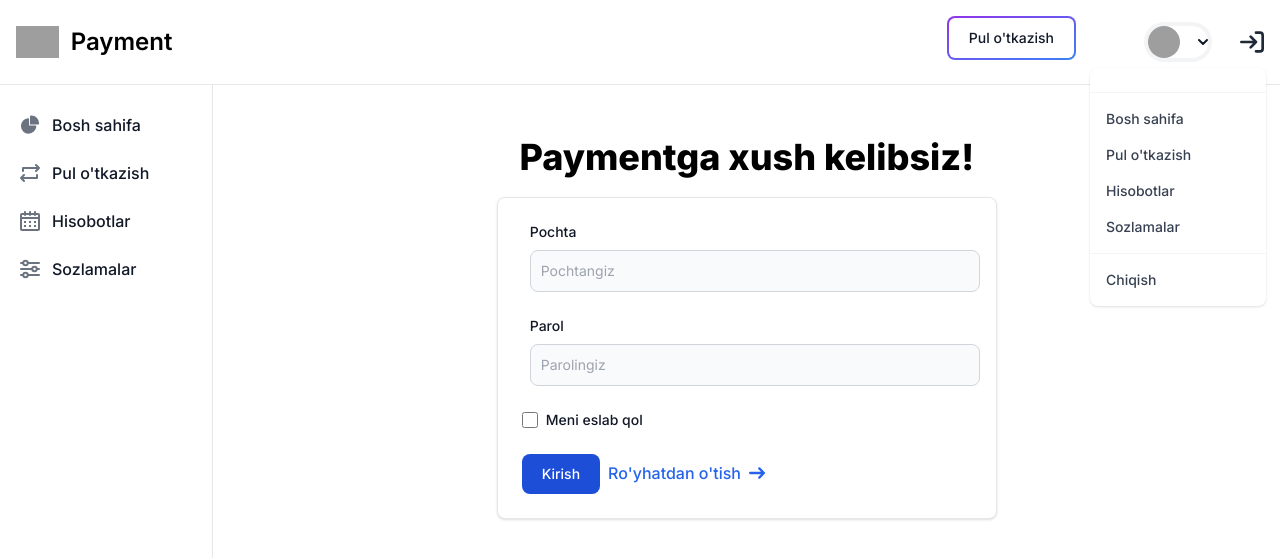
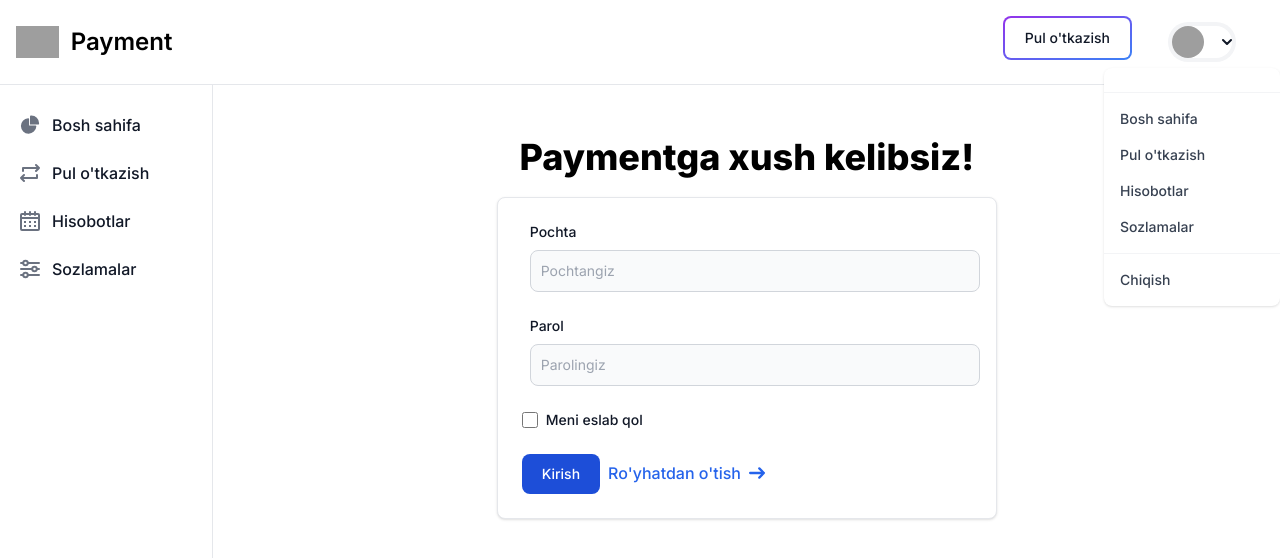
Before and after one commit to sanjarbek-ismatov/payment-task, a Next.js app in the folder client/: page /transfer/user in a window 1280 px wide. Both pictures are taken after a click on the button "Open user menu". Shown: the top 558 px of the page. Built offline with nearby package versions, Linux system fonts and the light colour scheme; no server answers; grey boxes are pictures that could not be loaded.

Commit message:
client: navbar layout

```diff
--- a/client/app/components/DropdownWithAvatar/index.tsx
+++ b/client/app/components/DropdownWithAvatar/index.tsx
@@ -1,13 +1,17 @@
 "use client";
-import { userInfoQuery } from "@/app/utils/queryFunctions";
-import { useState } from "react";
-import { useQuery } from "react-query";
+import {userInfoQuery} from "@/app/utils/queryFunctions";
+import {useState} from "react";
+import {useQuery} from "react-query";
 import ImageComponent from "../Image";
 import Link from "next/link";
 
 function DropdownWithAvatar() {
-  const { data } = useQuery("user", userInfoQuery);
+    const {data} = useQuery("user", userInfoQuery);
     const [hiderClass, setHiderClass] = useState("hidden");
+    const logOut = () => {
+        localStorage.removeItem('x-token')
+        window.location.reload()
+    }
     return (
         <>
             <button
@@ -89,15 +93,16 @@ function DropdownWithAvatar() {
                     </li>
                 </ul>
                 <div className="py-2">
-          <a
-            href="#"
+                    <button
+                        onClick={logOut}
                         className="block px-4 py-2 text-sm text-gray-700 hover:bg-gray-100 dark:hover:bg-gray-600 dark:text-gray-200 dark:hover:text-white"
                     >
                         Chiqish
-          </a>
+                    </button>
                 </div>
             </div>
         </>
     );
 }
+
 export default DropdownWithAvatar;
--- a/client/app/components/Navbar/index.tsx
+++ b/client/app/components/Navbar/index.tsx
@@ -1,26 +1,6 @@
 import DropdownWithAvatar from "@/app/components/DropdownWithAvatar";
 import GradientButton from "@/app/components/GradientButton";
 import ToggleTheme from "../ToggleTheme";
-
-function LogoutIcon() {
-  return (
-    <svg
-      className="w-6 h-6 text-gray-800 dark:text-white"
-      aria-hidden="true"
-      xmlns="http://www.w3.org/2000/svg"
-      fill="none"
-      viewBox="0 0 18 16"
-    >
-      <path
-        stroke="currentColor"
-        strokeLinecap="round"
-        strokeLinejoin="round"
-        strokeWidth={2}
-        d="M1 8h11m0 0L8 4m4 4l-4 4m4-11h3a2 2 0 012 2v10a2 2 0 01-2 2h-3"
-      />
-    </svg>
-  );
-}
 
 function Navbar() {
     return (
@@ -65,14 +45,12 @@ function Navbar() {
                             <li>
                                 <GradientButton>Pul o'tkazish</GradientButton>
                             </li>
+
                             <li>
-                <ToggleTheme />
+                                <DropdownWithAvatar/>
                             </li>
                             <li>
-                <DropdownWithAvatar />
-              </li>
-              <li>
-                <LogoutIcon />
+                                <ToggleTheme/>
                             </li>
                         </ul>
                     </div>
```
Lines whose indentation alone changed are shown as unchanged.
